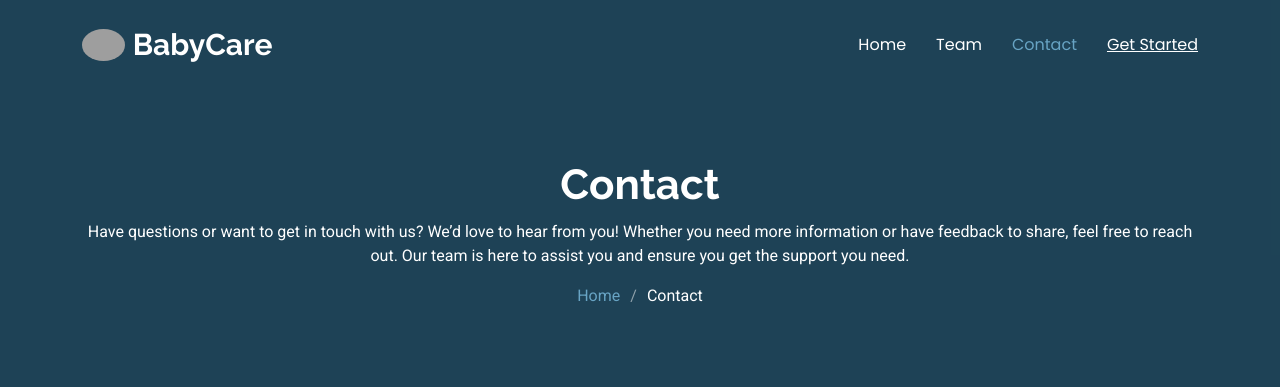
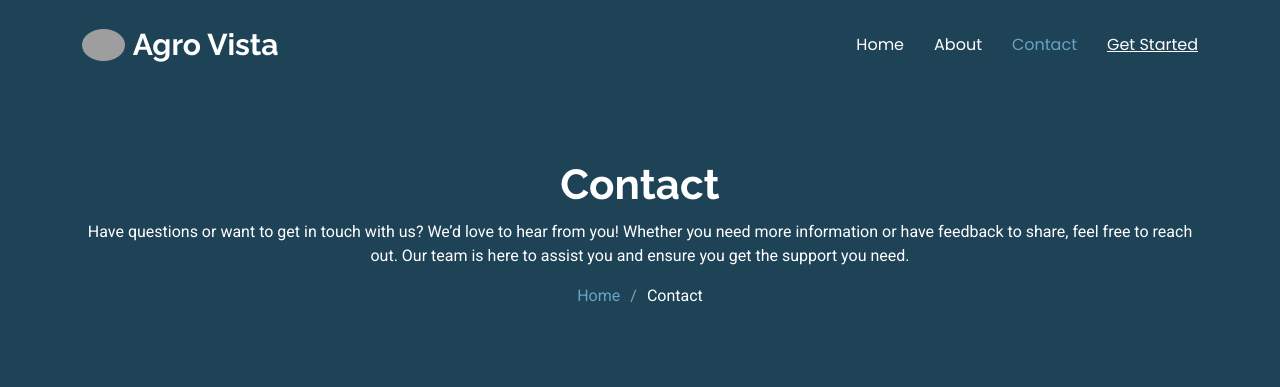
Before and after one commit to oditha4523/agri-ecommerce, a PHP site: page /contact.php in a window 1280 px wide. Shown: the top 387 px of the page. Run offline with PHP 8.4, Linux system fonts and the light colour scheme; grey boxes are pictures that could not be loaded.

Commit message:
Update site name from 'BabyCare' to 'Agro Vista' and change 'Team' link to 'About' in navigation menu

```diff
--- a/shared/contact.php
+++ b/shared/contact.php
@@ -39,13 +39,13 @@ include 'session_active.php';
 
       <a href="index.html" class="logo d-flex align-items-center">
         <img src="assets/img/logo.png" alt="" style="border-radius: 50%;">
-        <h1 class="sitename">BabyCare</h1>
+        <h1 class="sitename">Agro Vista</h1>
       </a>
 
       <nav id="navmenu" class="navmenu">
         <ul>
           <li><a href="index.php">Home</a></li>
-          <li><a href="team.php">Team</a></li>
+          <li><a href="team.php">About</a></li>
           <li><a href="contact.php" class="active">Contact</a></li>
           <li><?php displayUserSession(); ?></li>
         </ul>
```
